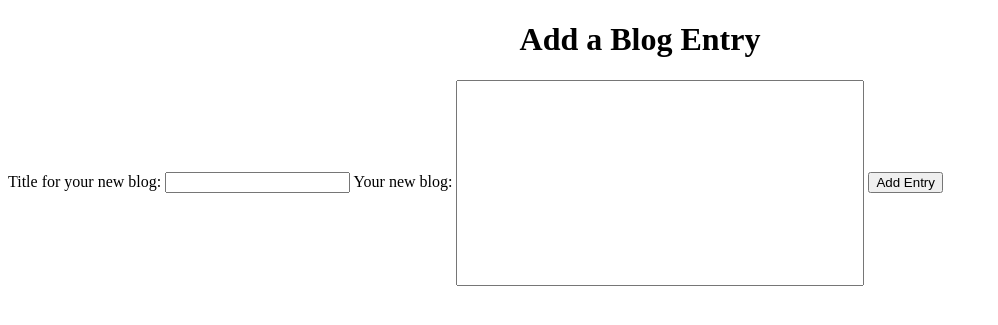
After one commit to earl-gadel/blogz, a Flask app: page /newpost in a window 1280 px wide. The commit adds this page. Shown: the top 325 px of the page, without its empty margins (0-998 px from the left). Run offline with Flask 2, Linux system fonts and the light colour scheme.

Commit message:
created add-entry.html and started setting up the newpost app.route

```diff
--- a/main.py
+++ b/main.py
@@ -36,6 +36,12 @@ def blog():
     if request.method == 'GET':
         return render_template('build-a-blog.html',title="Building a Blog")
 
+@app.route('/newpost', methods=['POST', 'GET'])
+def new_post():
+    return render_template('add-entry.html', title="Building a Blog")
+
+
+
 
 
 if __name__ == "__main__":
--- a/static/styles.css
+++ b/static/styles.css
@@ -5,3 +5,7 @@
     display: inline-block;
     margin: 10px;
 }
+.box {
+    height: 200px;
+    width: 400px;
+}
--- /dev/null
+++ b/templates/add-entry.html
@@ -0,0 +1,22 @@
+{% extends "base.html" %}
+
+{% block content %}
+
+    <h1 class="center-text">Add a Blog Entry</h1>
+    <form method='POST'>
+        <label>
+            Title for your new blog:
+            <input type="text" name='title' />
+            <input type="hidden" value='Add Title' />
+        </label>
+        <label>
+            Your new blog:
+            <input class="box" type="text" name="body" />
+            <input type="hidden" name="blog-id" value="" />
+        </label>
+            <input type="submit" value="Add Entry" />
+    </form>
+
+
+
+{% endblock %}
```
Also changed, not shown: templates/build-a-blog.html (+6 -11 lines).
